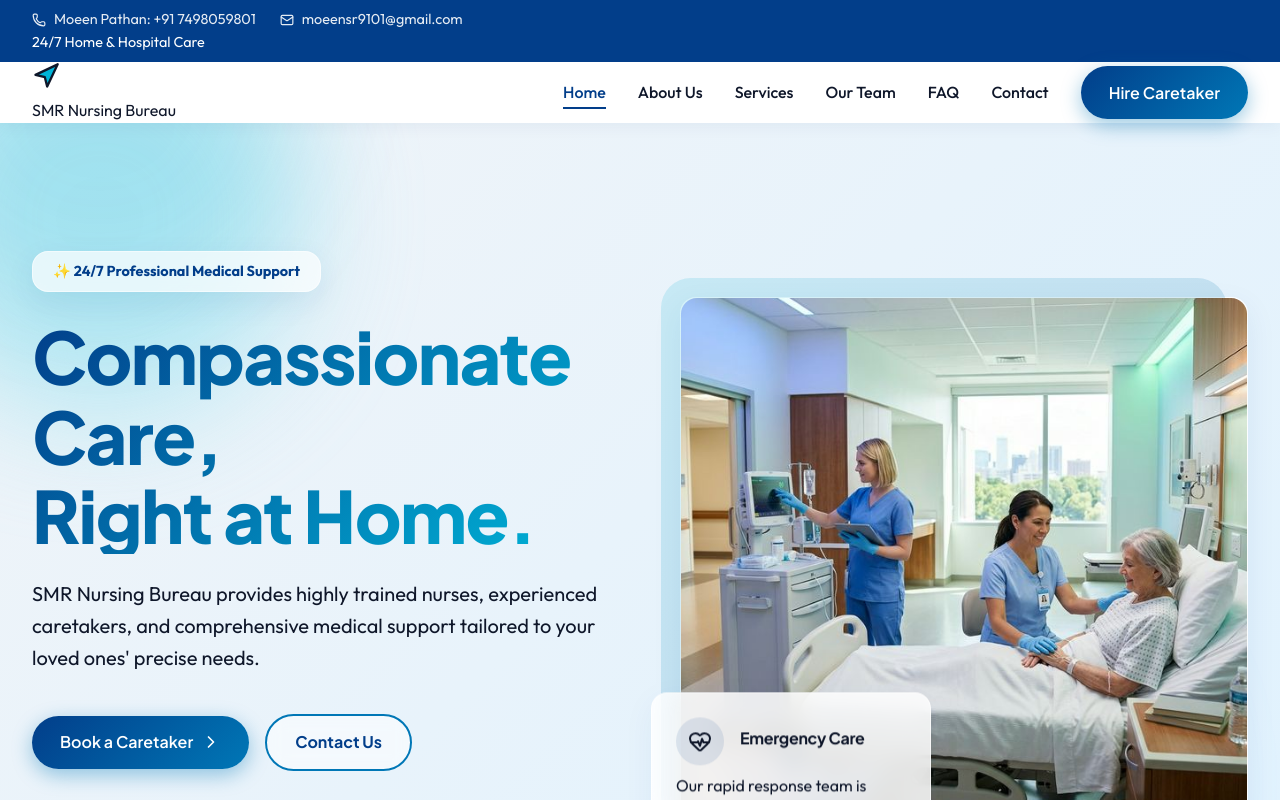
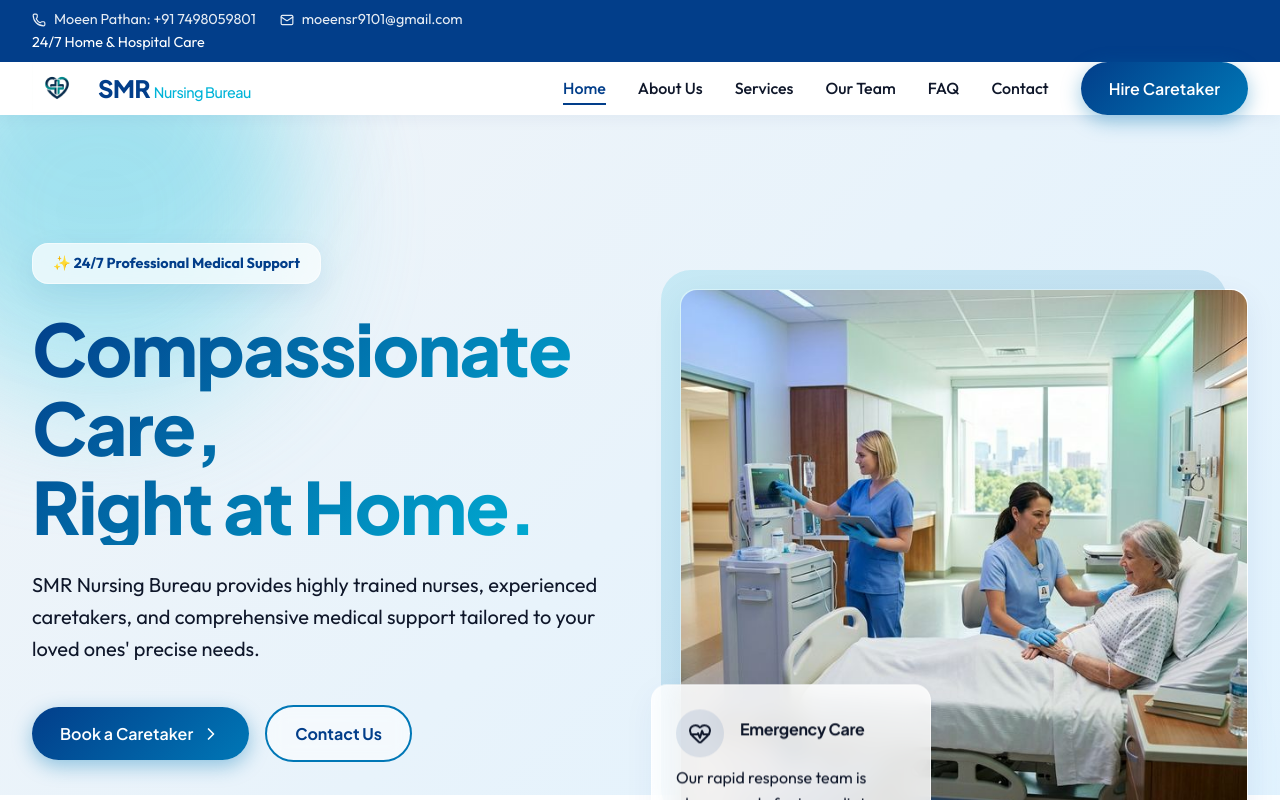
Before and after one commit to shubhamlabade2026/SRM_Nursing, a React (Vite) app: page / in a window 1280 px wide. Shown: the top 800 px of the page. Built offline with nearby package versions, Linux system fonts and the light colour scheme.

Commit message:
Add custom premium logo to Header and fix styling

```diff
--- a/src/components/Header.jsx
+++ b/src/components/Header.jsx
@@ -28,10 +28,10 @@ const Header = () => {
 
             {/* Main Navigation */}
             <nav className="main-nav container">
-                <Link to="/" className="brand-logo" onClick={closeMenu}>
-                    <div className="logo-icon"><Navigation fill="var(--secondary)" size={28} /></div>
-                    <div className="brand-text">
-                        SMR <span>Nursing Bureau</span>
+                <Link to="/" className="logo" onClick={closeMenu}>
+                    <img src="/images/logo.png" alt="SMR Nursing Bureau Logo" />
+                    <div className="logo-text">
+                        <h1>SMR <span>Nursing Bureau</span></h1>
                     </div>
                 </Link>
 
```
Also changed, not shown: public/images/logo.png.
